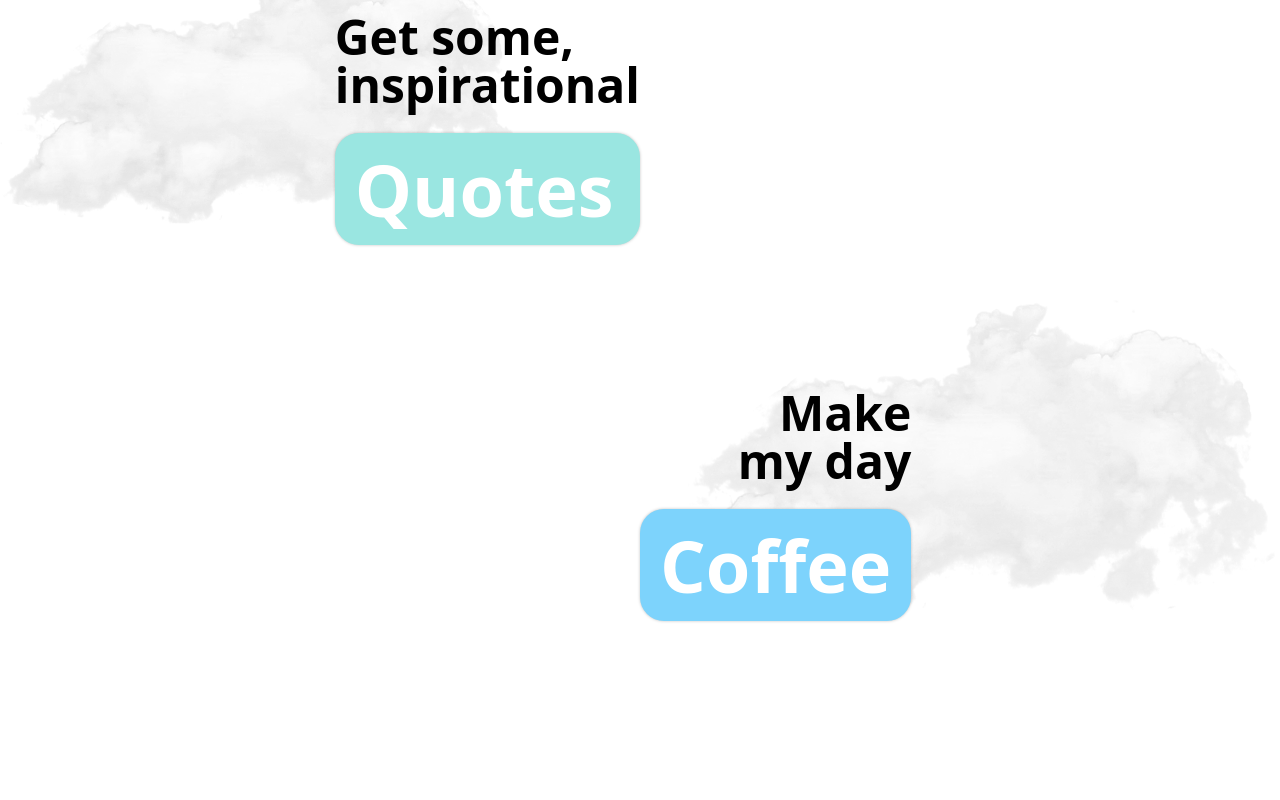
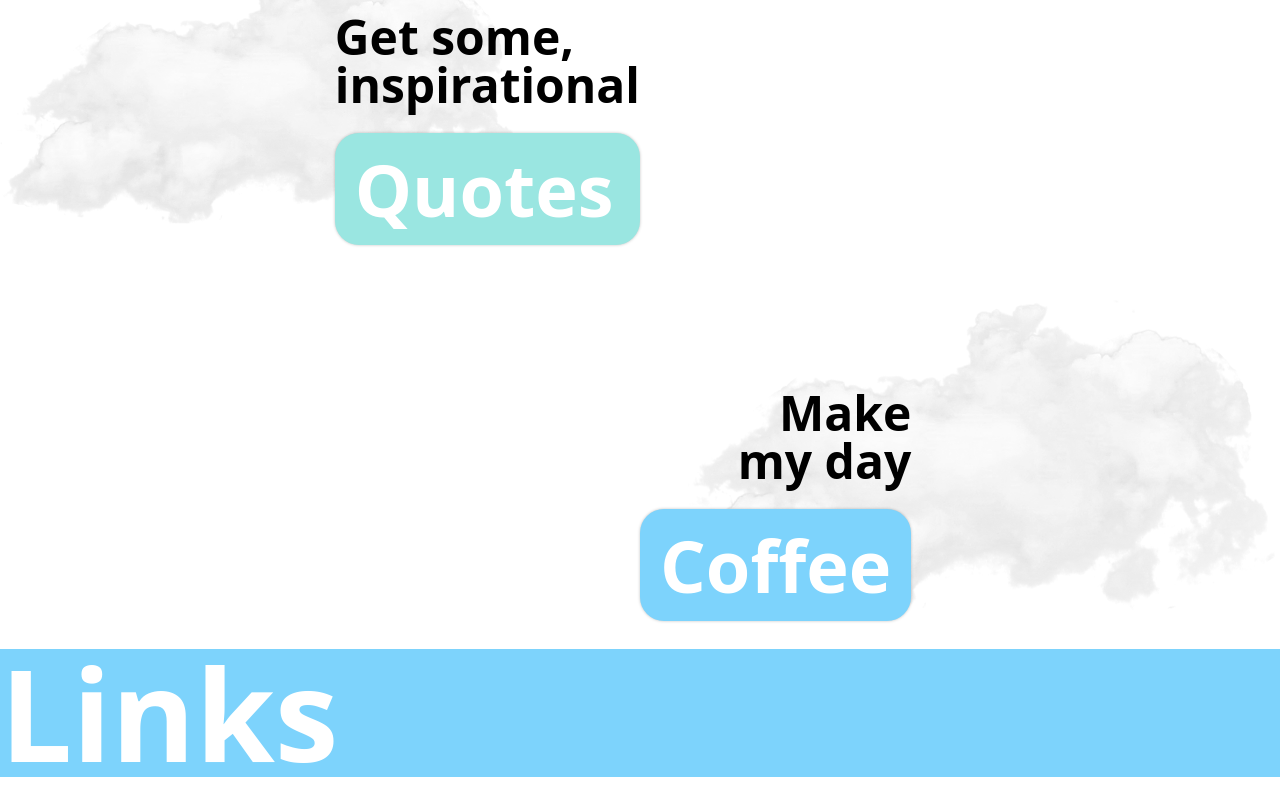
Before and after one commit to Stevan06v/portfolio, a Next.js app: page / in a window 1280 px wide. Shown: the part 935-1735 px from the top of the page. Before the commit the page ends 1584 px from the top, so only its background shows below. Built offline with nearby package versions, Linux system fonts and the light colour scheme.

Commit message:
feat: cloud centered

```diff
--- a/app/layout.jsx
+++ b/app/layout.jsx
@@ -20,7 +20,7 @@ export const metadata = {
 export default function RootLayout({ children }) {
   return (
     <html lang="en">
-      <body className={`${inter.variable} overflow-x-hidden`}>
+      <body className={`${inter.variable} overflow-x-hidden m-0 p-0`}>
 
         <header className="flex justify-center my-6 top-6 sticky z-[100]">
           <Navbar/>
@@ -28,7 +28,7 @@ export default function RootLayout({ children }) {
 
         {children}
 
-        {/* <Footer/> */}
+        <Footer/>
 
       </body>
     </html>
--- a/app/page.jsx
+++ b/app/page.jsx
@@ -3,7 +3,7 @@ import Clouds from '../components/home/Clouds';
 
 export default function Home() {
   return (
-    <main className='flex justify-center'>
+    <main>
       <Clouds/>
     </main>
   );
--- a/components/general/Footer.jsx
+++ b/components/general/Footer.jsx
@@ -3,8 +3,8 @@ import React from 'react'
 export default function Footer() {
   return (
     <div>
-        <footer className='bg-sky-300 left-0 w-screen relative bottom-0'>
-          <div className='flex-initial text-white'>Links</div>
+        <footer className='bg-sky-300 left-0 w-screen bottom-0'>
+          <div className='flex-initial text-white font-bold text-9xl'>Links</div>
           <div className='flex-initial'></div>
           <div className='flex-initial'></div>
           <div className='flex-initial'></div>
--- a/components/home/Clouds.jsx
+++ b/components/home/Clouds.jsx
@@ -5,7 +5,8 @@ export default function Clouds() {
   return (
 
       <div className="grid grid-cols-2 grid-rows-4 place-items-center">
-        <section className="flex">
+
+        <section className="flex justify-center">
           <Cloud />
           <div className="text-left ml-[-35%] mt-[10%] z-[99]">
             <p className="font-black text-5xl text-black">Hello,</p>
@@ -20,7 +21,7 @@ export default function Clouds() {
         <div></div>
         <div></div>
 
-        <section className="flex">
+        <section className="flex justify-center">
           <div className="text-right mr-[-38%] mt-[15%] z-[99]">
             <p className="font-black text-5xl text-black">Feel free</p>
             <p className="font-black text-5xl text-black">to visit my</p>
@@ -32,7 +33,7 @@ export default function Clouds() {
           <Cloud />
         </section>
 
-        <section className="flex">
+        <section className="flex justify-center">
           <Cloud />
           <div className="text-left ml-[-30%] mt-[10%] z-[99]">
             <p className="font-black text-5xl text-black">Get some,</p>
@@ -47,7 +48,7 @@ export default function Clouds() {
         <div></div>
         <div></div>
 
-        <section className="flex">
+        <section className="flex justify-center">
           <div className="text-right mr-[-38%] mt-[15%] z-[99]">
             <p className="font-black text-5xl text-black">Make</p>
             <p className="font-black text-5xl text-black">my day</p>
```
